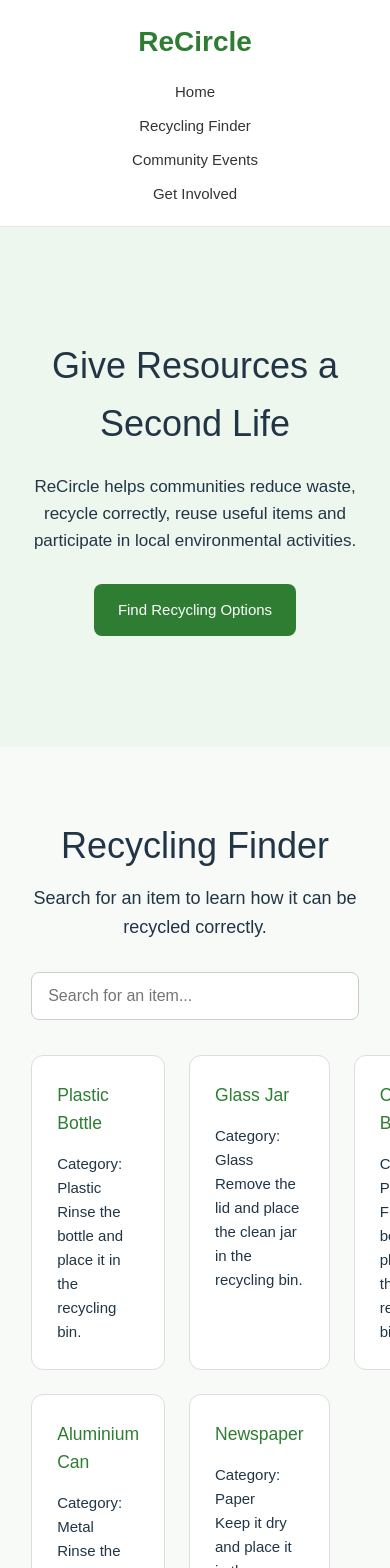
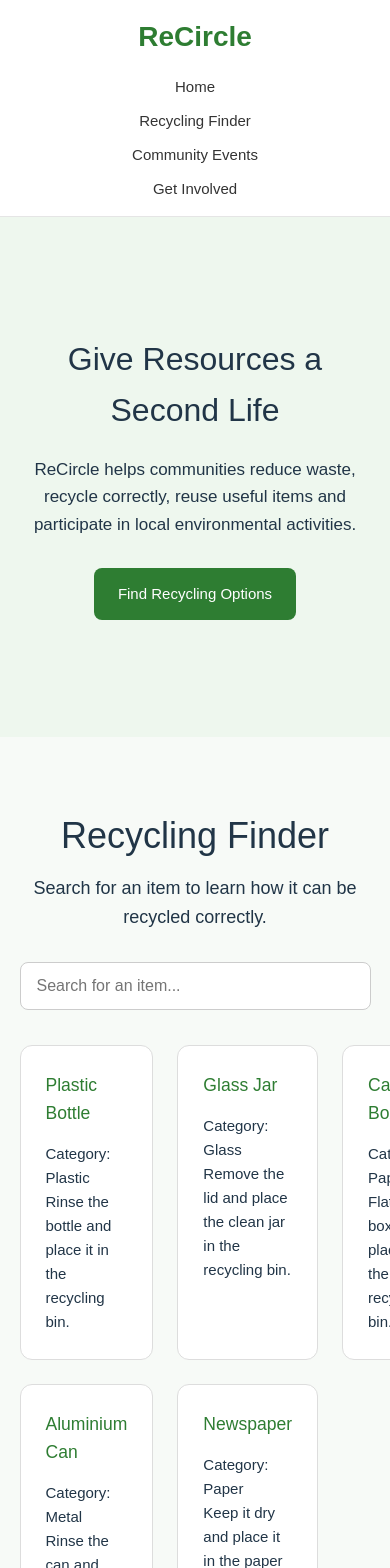
Before and after one commit to xiaohan918/Assignment, a Vue app: page / in a window 390 px wide. Shown: the top 1568 px of the page. Built offline with nearby package versions, Linux system fonts and the light colour scheme.

Commit message:
test more visions

```diff
--- a/src/App.vue
+++ b/src/App.vue
@@ -662,4 +662,58 @@ footer {
   margin-top: 25px;
   font-weight: bold;
 }
+
+/* Small mobile devices */
+@media (max-width: 575px) {
+  .navbar {
+    padding: 15px 5%;
+  }
+
+  .hero {
+    padding: 40px 16px;
+  }
+
+  .hero h1 {
+    font-size: 32px;
+  }
+
+  .features,
+  .recycling-section,
+  .events-section,
+  .involved-section {
+    padding-left: 5%;
+    padding-right: 5%;
+  }
+}
+
+/* Tablet devices */
+@media (min-width: 576px) and (max-width: 768px) {
+  .hero h1 {
+    font-size: 40px;
+  }
+
+  .recycling-grid,
+  .events-grid,
+  .feature-grid {
+    grid-template-columns: 1fr;
+  }
+}
+
+/* Standard desktop */
+@media (min-width: 992px) and (max-width: 1200px) {
+  .section-container {
+    max-width: 960px;
+  }
+}
+
+/* Large desktop */
+@media (min-width: 1400px) {
+  .section-container {
+    max-width: 1200px;
+  }
+
+  .hero-content {
+    max-width: 900px;
+  }
+}
 </style>
```
